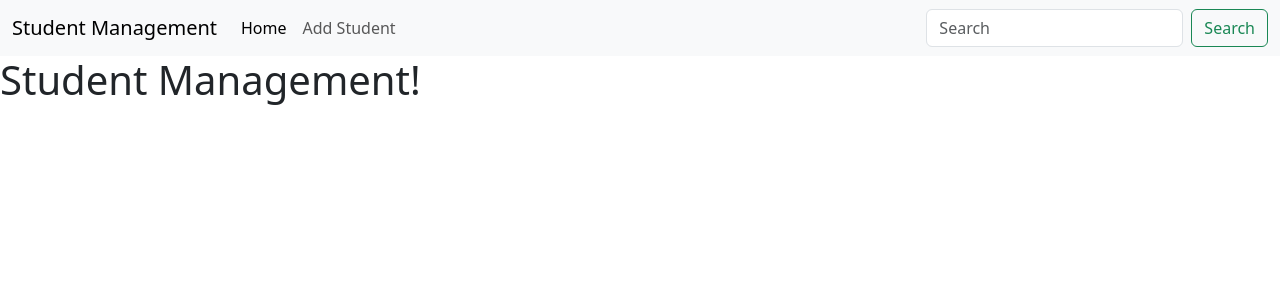
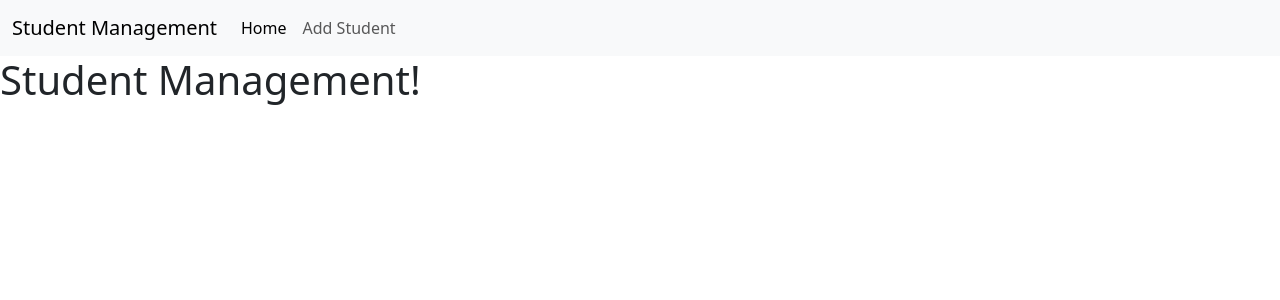
Before and after one commit to devsharifmahmud/std_manage, a Django app: page /std/ in a window 1280 px wide. Shown: the top 300 px of the page. Run offline with Django 5.2, Linux system fonts and the light colour scheme.

Commit message:
Update code

```diff
--- a/templates/std/navbar.html
+++ b/templates/std/navbar.html
@@ -14,10 +14,7 @@
         </li>
 
       </ul>
-      <form class="d-flex" role="search">
-        <input class="form-control me-2" type="search" placeholder="Search" aria-label="Search"/>
-        <button class="btn btn-outline-success" type="submit">Search</button>
-      </form>
+
     </div>
   </div>
 </nav>
```
